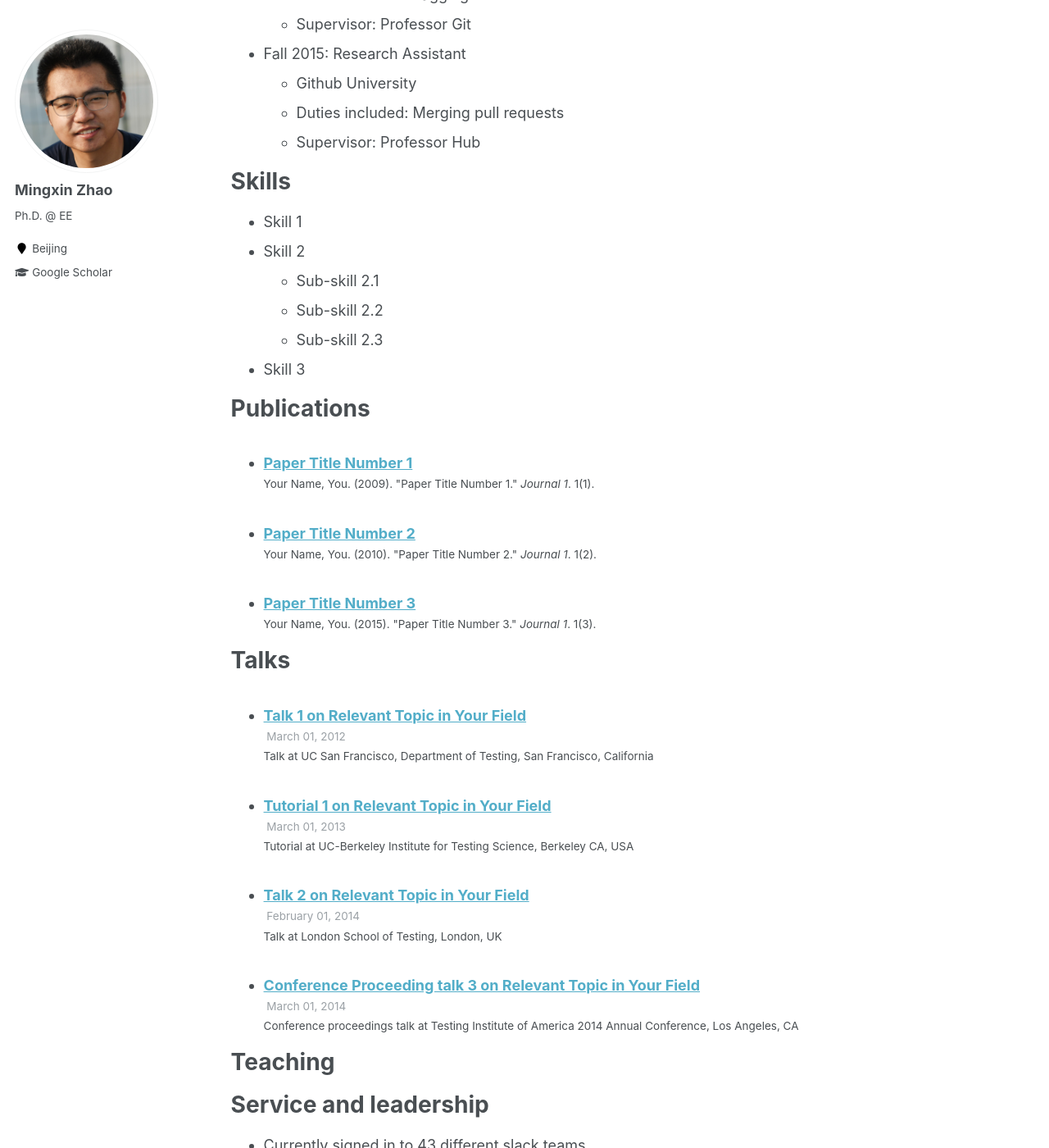
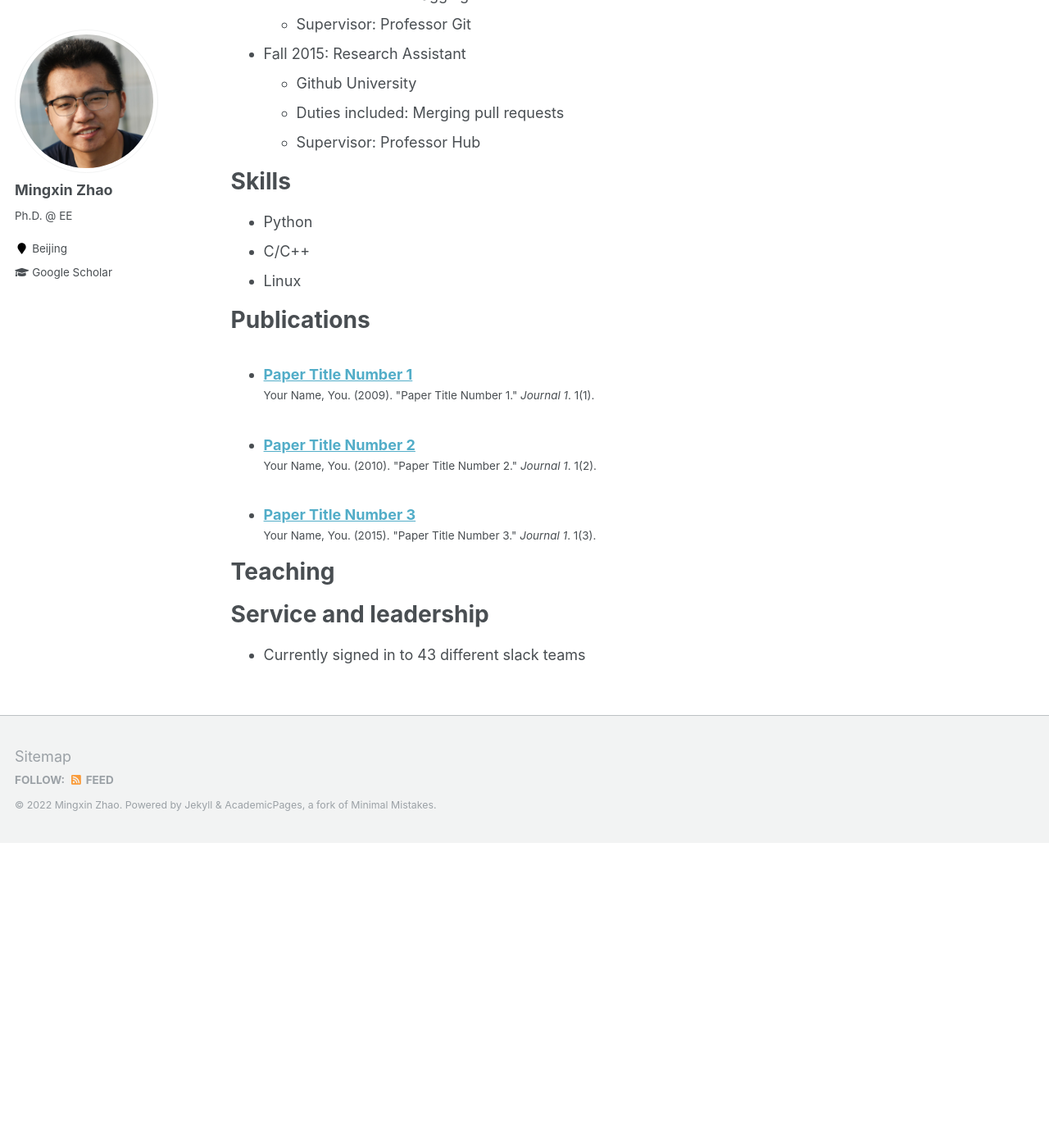
Before and after one commit to JackGittes/JackGittes.github.io, a Jekyll site: the page built from _pages/cv.md, in a window 1280 px wide and 1400 px high, scrolled down 473 px. Shown: the whole window at 82% size. Built offline with Jekyll 4.4.1, drawn with Linux system fonts in a browser that asks for light colours; after the commit the page ends 1501 px from its top, so only the background shows below that; some of the changed text lies outside the part shown.

Commit message:
Update homepage

```diff
--- a/_pages/cv.md
+++ b/_pages/cv.md
@@ -11,9 +11,9 @@
 
 Education
 ======
-* B.S. in GitHub, GitHub University, 2012
-* M.S. in Jekyll, GitHub University, 2014
-* Ph.D in Version Control Theory, GitHub University, 2018 (expected)
+* Undergraduate student in Mathematics, University of Science and Technology of China, 2010 - 2012
+* Undergraduate student in Physics, University of Science and Technology of China, 2013 - 2017
+* Ph.D in EE, Institute of Semiconductors (CAS), 2017-2022
 
 Work experience
 ======
@@ -29,23 +29,14 @@
 
 Skills
 ======
-* Skill 1
-* Skill 2
-  * Sub-skill 2.1
-  * Sub-skill 2.2
-  * Sub-skill 2.3
-* Skill 3
+* Python
+* C/C++
+* Linux
 
 Publications
 ======
   <ul>{% for post in site.publications %}
     {% include archive-single-cv.html %}
-  {% endfor %}</ul>
-
-Talks
-======
-  <ul>{% for post in site.talks %}
-    {% include archive-single-talk-cv.html %}
   {% endfor %}</ul>
 
 Teaching
```
Also changed, not shown: _pages/publications.md (+1 -1 lines).
